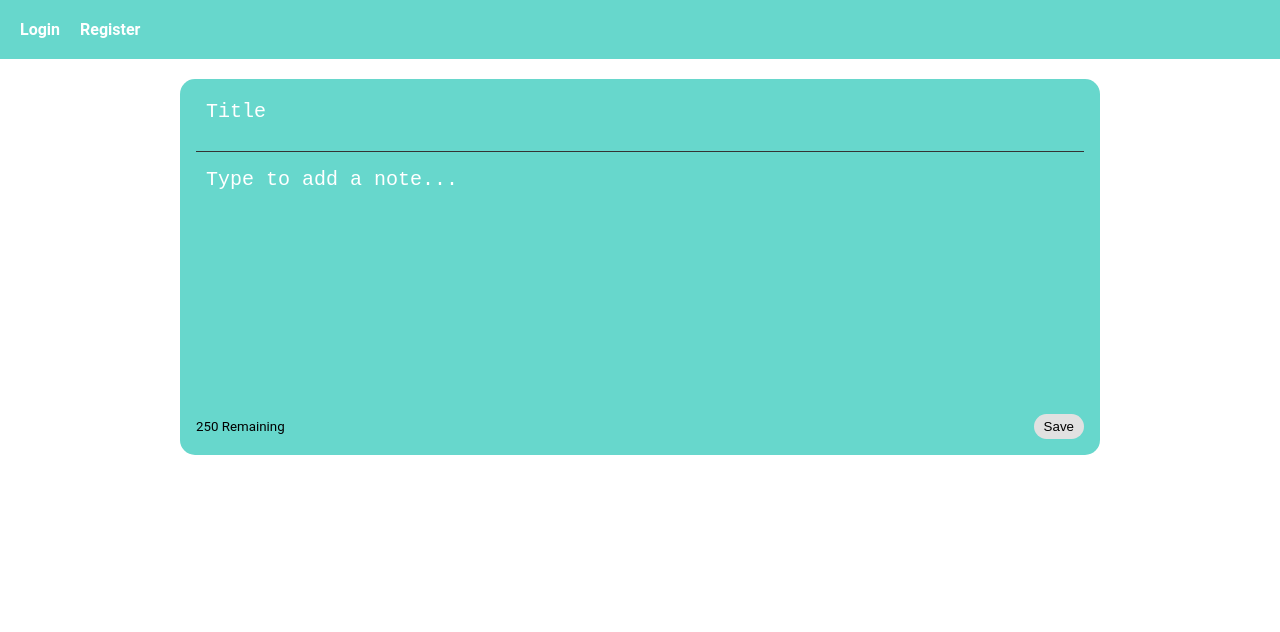
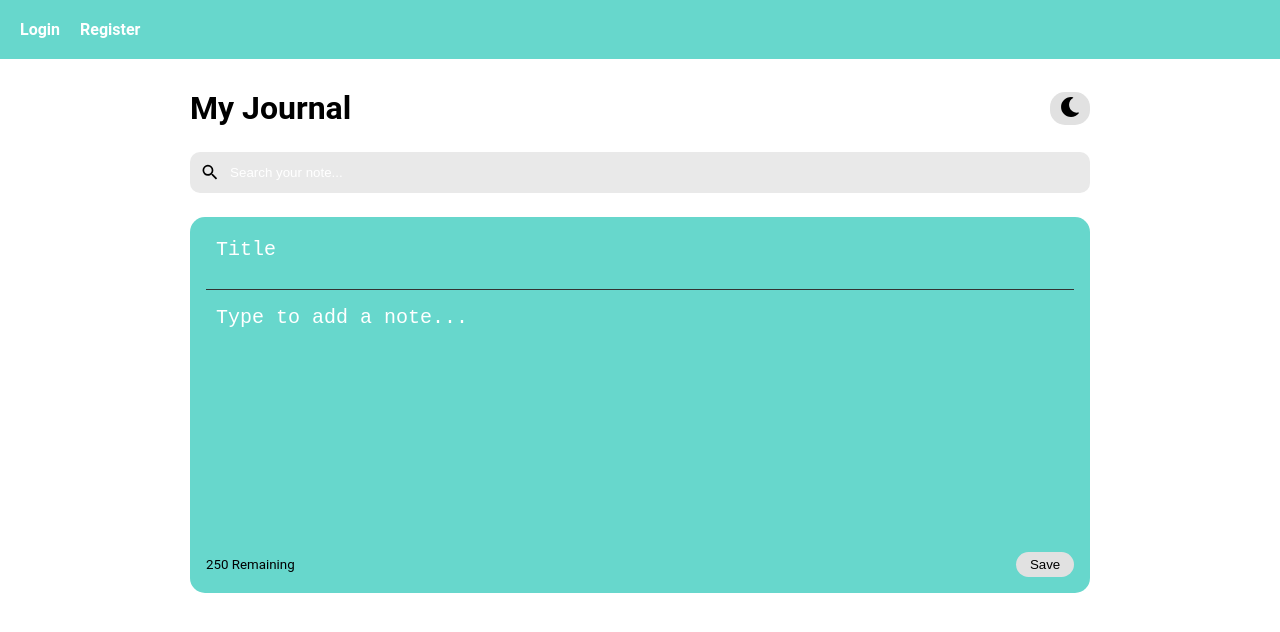
Before and after one commit to lorlahdey/women-techster-swd-weekly, a React (Create React App) app: page /my-note in a window 1280 px wide. Shown: the top 632 px of the page. Built offline with nearby package versions, Linux system fonts and the light colour scheme.

Commit message:
making updates

```diff
--- a/src/App.jsx
+++ b/src/App.jsx
@@ -12,9 +12,7 @@ const App = () =>  {
 
   return (
 		<BrowserRouter>
-
 				<Navbar state={state} setState={setstate}/>
-
 				<Switch>
 					<Route path='/login'>
 						<Login setState={setstate} />
@@ -32,7 +30,6 @@ const App = () =>  {
 						<Login />
 					</Route>
 				</Switch>
-
 		</BrowserRouter>
 	);
 }
--- /dev/null
+++ b/src/components/headline.jsx
@@ -0,0 +1,21 @@
+import { BsFillBrightnessHighFill } from "react-icons/bs"
+import { FaMoon } from "react-icons/fa";
+
+const Header = ({ darkMode, toggleDarkmode }) => {
+    return (
+        <div className='header'>
+            <h1>My Journal</h1>
+            <button className='save' onClick={toggleDarkmode}>
+                {
+                    darkMode
+                ?
+                    <BsFillBrightnessHighFill size='1.5em' />
+                :
+                    <FaMoon size='1.5em' />
+                }
+            </button>
+        </div>
+    )
+}
+
+export default Header
--- a/src/components/myNoteApp.jsx
+++ b/src/components/myNoteApp.jsx
@@ -1,33 +1,30 @@
-import { useState } from 'react';
+import { useState, useEffect } from 'react';
 import { nanoid } from 'nanoid'
 import NotesList from './notesList';
 import '../styles/main.css'
+import Search from './search';
+import Header from './headline';
 
 const MyNoteApp = () => {
 	//creating an array of notes list
-  let notesListarray = [
-		// {
-		// 	id: nanoid(),
-		// 	noteTitle: 'sermon',
-		// 	noteBody: 'Giving',
-		// 	date: "Sun Jun 9 2021"
-		// },
-		// {
-		// 	id: nanoid(),
-		// 	noteTitle: 'birthday party',
-		// 	noteBody: ' invite the planner',
-		// 	date: " Mon Jun 14 2021"
-		// },
-		// {
-		// 	id: nanoid(),
-		// 	noteTitle: 'shopping',
-		// 	noteBody: 'going to the market',
-		// 	date: "Sat Jun 18 2021"
-		// }
-	];
+	let notesListarray = [];
 
 	//using a state to make our array of note dynamic
 	const [notes, setNotes] = useState(notesListarray);
+	// searching through all notes
+	const [searchText, setSearchText] = useState('');
+	const [darkMode, setDarkMode] = useState(false);
+
+	useEffect(() => {
+		const saveNote = JSON.parse(localStorage.getItem('Journal'))
+		if(saveNote) {
+			setNotes(saveNote)
+		}
+	}, [])
+
+	useEffect(() => {
+		localStorage.setItem('Journal', JSON.stringify(notes))
+	}, [notes])
 
 	const addNoteText = ( title, text) => {
 		const date = new Date();
@@ -47,13 +44,22 @@ const MyNoteApp = () => {
 	}
 
 	return (
+		<div className={`${darkMode && 'dark-mode'}`}>
 			<div className='container'>
+				<Header
+					darkMode={darkMode}
+					toggleDarkmode={() => setDarkMode(!darkMode)}
+				/>
+				<Search handleSearchNote={(e) => setSearchText(e.target.value)}/>
 				<NotesList
-				notes={notes}
+					notes={notes.filter((note) =>
+						note.noteTitle.toLowerCase().includes(searchText) ||
+						note.noteBody.toLowerCase().includes(searchText)
+					)}
 					handleAddNote={addNoteText}
 					handleDeleteNote={deleteNote}
 				/>
-
+			</div>
 		</div>
 	)
 }
--- a/src/components/note.jsx
+++ b/src/components/note.jsx
@@ -12,7 +12,8 @@ const Note = ({id , noteTitle, noteBody, date, handleDeleteNote}) => {
                 <MdDeleteForever
                     className='delete-icon'
                     size='1.3em'
-                    onClick={() => handleDeleteNote(id)}/>
+                    onClick={() => handleDeleteNote(id)}
+                />
             </div>
         </div>
     )
--- a/src/components/notesList.jsx
+++ b/src/components/notesList.jsx
@@ -1,6 +1,5 @@
 import AddNote from "./addNote"
 import Notes from "./note"
-
 
 const NotesList = ({ notes, handleAddNote, handleDeleteNote }) => {
     return (
@@ -18,7 +17,6 @@ const NotesList = ({ notes, handleAddNote, handleDeleteNote }) => {
             )}
             <AddNote
                 handleAddNote={handleAddNote}
-
              />
         </div>
     )
--- /dev/null
+++ b/src/components/search.jsx
@@ -0,0 +1,17 @@
+import { MdSearch } from "react-icons/md"
+
+const Search = ({ handleSearchNote }) => {
+    return (
+        <div className='search'>
+            <MdSearch className='search-icons' size='1.3em' />
+            <input
+                type="text"
+                placeholder='Search your note...'
+                // onChange={ e => handleSearchNote(e.target.value)}
+                onChange={handleSearchNote}
+            />
+        </div>
+    )
+}
+
+export default Search
--- a/src/components/textArea.jsx
+++ b/src/components/textArea.jsx
@@ -1,8 +1,5 @@
-
-
 const Textarea = ({cols, rows, placeholder, value, handleChange}) => {
     return (
-
         <textarea
             cols={cols}
             rows={rows}
@@ -10,7 +7,6 @@ const Textarea = ({cols, rows, placeholder, value, handleChange}) => {
             value={value}
             onChange={handleChange}
         ></textarea>
-
     )
 }
 
--- a/src/styles/main.css
+++ b/src/styles/main.css
@@ -7,10 +7,25 @@ body {
     font-family: Roboto;
 }
 
+.header {
+    display: flex;
+    justify-content: space-between;
+    align-items: center;
+    margin-bottom: 25px;
+}
+
+.dark-mode {
+    background-color: #191919;
+}
+
+.dark-mode h1{
+    color: #fff;
+}
 .container {
     max-width: 960px;
-  margin: 20px auto;
-  padding: 0 20px;
+    margin: 0 auto;
+    padding: 30px;
+    min-height: 100vh;
 }
 .notes-list {
     display: grid;
@@ -21,6 +36,7 @@ body {
 .note.newNote {
     background-color: #67d7cc;
 }
+
 textarea {
     border: none;
     resize: none;
@@ -73,9 +89,27 @@ textarea + textarea {
     cursor: pointer;
     font-size: 20px;
 }
+
 .delete-icon:hover {
     font-size: 30px;
     color: red;
+}
+
+.search {
+	display: flex;
+	align-items: center;
+	background-color: rgb(233, 233, 233);
+	border-radius: 10px;
+	padding: 10px;
+	margin-bottom: 1.5em;
+}
+
+.search input {
+	border: none;
+    outline: none;
+	background-color: rgb(233, 233, 233);
+	width: 100%;
+    margin-left: 10px;
 }
 
 .navbar {
@@ -96,11 +130,13 @@ textarea + textarea {
     gap: 1rem;
     color: #12343b;
 }
+
 .form-container h2 {
     margin-bottom: 15px;
     font-size: 45px;
     font-weight: bold;
 }
+
 label {
     display: inline-block;
     margin-bottom: 10px;
```
Also changed, not shown: src/components/addNote.jsx (+3 -14 lines), src/components/navbar.jsx (line endings or trailing spaces). Lines whose indentation alone changed are shown as unchanged.
